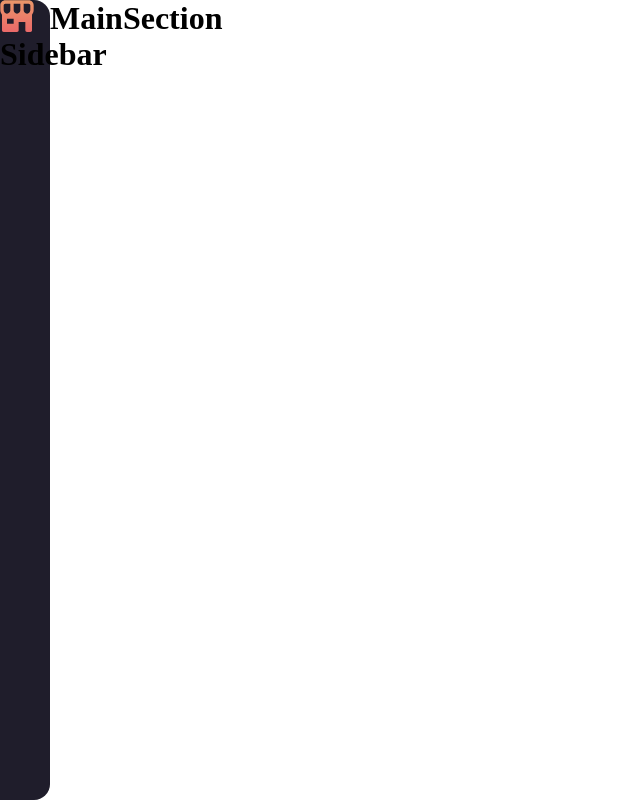
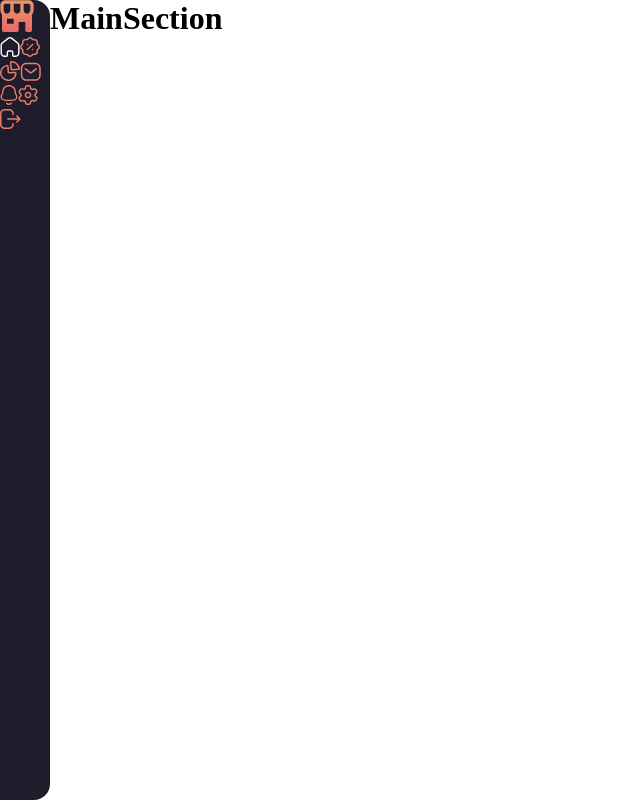
Before and after one commit to JAHONGIR95/Food_project, a React (Create React App) app: page / in a window 1280 px wide. Shown: the whole page, without its empty margins (0-640 px from the left). Built offline with nearby package versions, Linux system fonts and the light colour scheme.

Commit message:
sidebar is developing

```diff
--- a/src/Containers/Sidebar/Sidebar.js
+++ b/src/Containers/Sidebar/Sidebar.js
@@ -16,7 +16,13 @@ const Sidebar = () => {
     return(
         <div className="sidebar">
             <MainLogo/>
-           <h1>Sidebar</h1>
+            <HomeIcon/>
+            <DiscountIcon/>
+            <PieChartIcon/>
+            <MailIcon/>
+            <BillIcon/>
+            <SettingsIcon/>
+            <ExitIcon/>
         </div>
     )
 }
```
